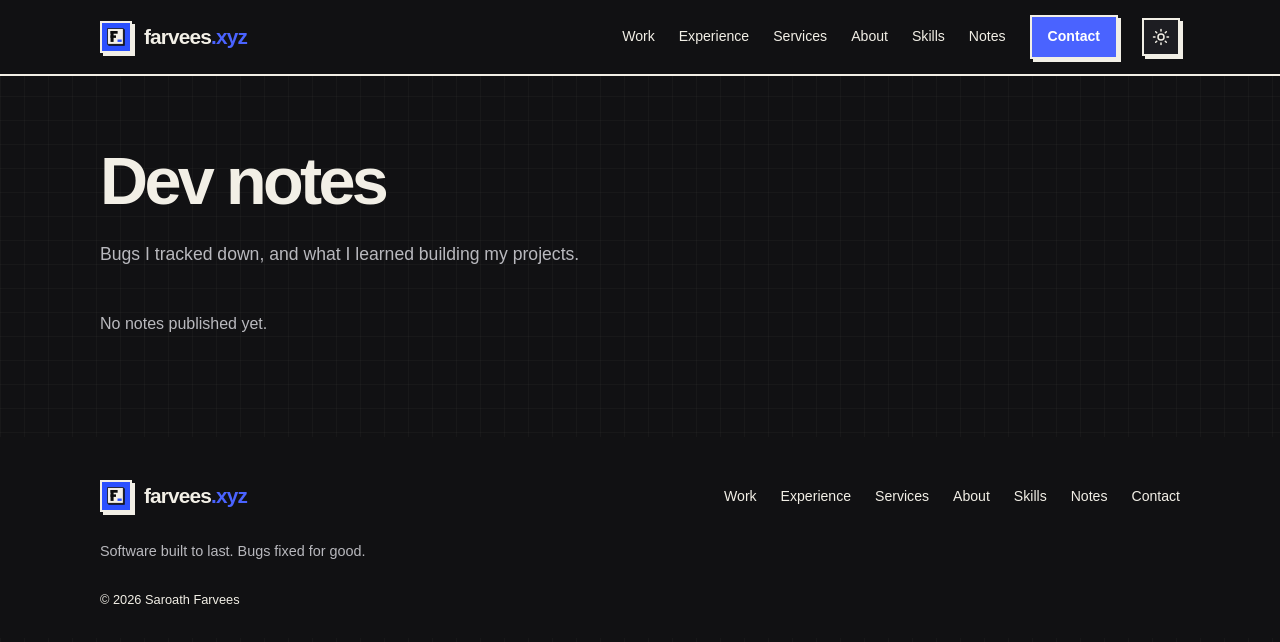
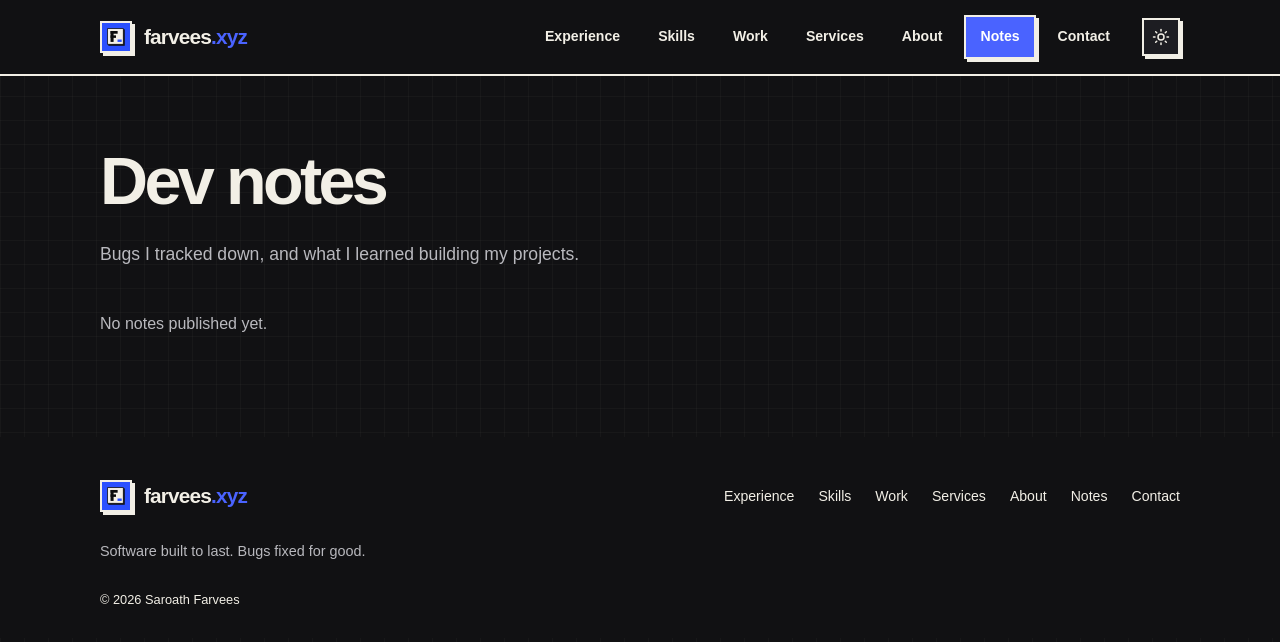
Before and after one commit to mrfarvees-official/portfolio, a Next.js app: page /notes in a window 1280 px wide. Shown: the top 642 px of the page. Built offline with nearby package versions, Linux system fonts and the light colour scheme; no server answers; the database is empty.

Commit message:
feat: new scrolling affect on header

```diff
--- a/app/globals.css
+++ b/app/globals.css
@@ -20,7 +20,7 @@ button,a,input,textarea,select,summary { -webkit-tap-highlight-color:transparent
 :focus-visible { outline:3px solid var(--blue); outline-offset:5px; }
 img { max-width:100%; display:block; }
 .container { width:min(1080px,calc(100% - 64px)); margin-inline:auto; }
-.site-header { border-bottom:var(--line); background:var(--paper); }
+.site-header { position:sticky; top:0; z-index:50; border-bottom:var(--line); background:var(--paper); }
 .header-inner { display:flex; align-items:center; justify-content:space-between; gap:24px; min-height:74px; }
 .brand { display:inline-flex; align-items:center; gap:12px; font-size:1.3rem; font-weight:800; text-decoration:none; white-space:nowrap; letter-spacing:-.04em; }
 .brand em { color:var(--blue); font-style:normal; }
@@ -29,7 +29,7 @@ img { max-width:100%; display:block; }
 nav { display:flex; align-items:center; gap:24px; font-size:.88rem; }
 nav a { text-decoration:none; }
 nav a:hover { text-decoration:underline; text-underline-offset:5px; }
-.nav-contact { background:var(--blue); color:white; border:var(--line); box-shadow:3px 3px 0 var(--ink); padding:8px 16px; font-weight:700; }
+.nav-active { background:var(--blue); color:white; border:var(--line); box-shadow:3px 3px 0 var(--ink); padding:8px 16px; font-weight:700; }
 .section { padding:84px 0; border-bottom:var(--line); }
 .section>.container>h2 { margin-bottom:30px; }
 .section-sand { background:var(--sand); }
@@ -222,7 +222,7 @@ nav a:hover { text-decoration:underline; text-underline-offset:5px; }
   .portrait { width:min(320px,85%); margin:auto; }
   .hero h1 { font-size:2.9rem; }
   .site-header nav { gap:14px; font-size:.8rem; }
-  .nav-contact { padding:5px 10px; }
+  .nav-active { padding:5px 10px; }
   .project-grid { gap:28px; }
   .project-cover { padding:35px 55px; }
   .skill-row { grid-template-columns:1fr; gap:12px; }
@@ -320,3 +320,9 @@ nav a:hover { text-decoration:underline; text-underline-offset:5px; }
 .md-strike { color:var(--md-fence); text-decoration:line-through; }
 .md-fence,.md-hr { color:var(--md-fence); }
 .md-bracket { color:var(--md-bracket); }
+.site-header nav { gap:6px; }
+.site-header nav a { padding:8px 14px; border:2px solid transparent; font-weight:700; transition:background-color .2s,color .2s,box-shadow .2s; }
+.site-header nav a.nav-active { background:var(--blue); color:white; border-color:var(--ink); box-shadow:3px 3px 0 var(--ink); }
+.site-header nav a.nav-active:hover { text-decoration:none; }
+.site-header nav .theme-toggle { margin-left:10px; }
+@media(max-width:760px) { .site-header nav a { padding:5px 8px; } .site-header nav .theme-toggle { margin-left:4px; } }
--- /dev/null
+++ b/src/features/settings/nav-links.tsx
@@ -0,0 +1,41 @@
+"use client";
+import Link from "next/link";
+import { usePathname } from "next/navigation";
+import { useEffect, useState } from "react";
+type Item = { label: string; href: string };
+// "/#work" -> "work"; a page link like "/notes" maps to the home section with the same id (the Dev notes section).
+const idOf = (href: string) => (href.startsWith("/#") ? href.slice(2) : /^\/[a-z-]+$/.test(href) ? href.slice(1) : "");
+// Highlights the nav item whose section is currently under the sticky header (home page), or the current page.
+export function NavLinks({ items }: { items: Item[] }) {
+  const pathname = usePathname();
+  const [active, setActive] = useState("");
+  useEffect(() => {
+    if (pathname !== "/") { setActive(""); return; }
+    const ids = items.map(i => idOf(i.href)).filter(id => document.getElementById(id));
+    let frame = 0;
+    const update = () => {
+      frame = 0;
+      const line = 140;
+      let current = "";
+      let best = -Infinity;
+      for (const id of ids) {
+        const el = document.getElementById(id);
+        if (!el) continue;
+        const top = el.getBoundingClientRect().top;
+        if (top <= line && top > best) { best = top; current = id; }
+      }
+      if (window.innerHeight + window.scrollY >= document.documentElement.scrollHeight - 4) current = ids.at(-1) ?? current;
+      setActive(current);
+    };
+    const onScroll = () => { if (!frame) frame = requestAnimationFrame(update); };
+    update();
+    window.addEventListener("scroll", onScroll, { passive: true });
+    window.addEventListener("resize", onScroll);
+    return () => { window.removeEventListener("scroll", onScroll); window.removeEventListener("resize", onScroll); if (frame) cancelAnimationFrame(frame); };
+  }, [pathname, items]);
+  return <>{items.map(n => {
+    const id = idOf(n.href);
+    const on = pathname === "/" ? !!id && active === id : n.href !== "/" && pathname.startsWith(n.href);
+    return <Link key={n.label} href={n.href} className={on ? "nav-active" : undefined} aria-current={on ? (pathname === "/" ? "location" : "page") : undefined}>{n.label}</Link>;
+  })}</>;
+}
--- a/src/features/settings/queries.ts
+++ b/src/features/settings/queries.ts
@@ -4,6 +4,9 @@ import { db } from "../../db";
 import { settings, socialLinks } from "../../db/schema";
 import { defaults, type Settings } from "../../lib/settings";
 import { asc, eq } from "drizzle-orm";
+// Home page section order; nav items follow it so the header reads top to bottom like the page.
+const PAGE_ORDER = ["experience", "skills", "work", "services", "about", "notes", "contact"];
+const pagePosition = (href: string) => { const i = PAGE_ORDER.indexOf(href.split(/[#/]/).filter(Boolean).at(-1) ?? ""); return i < 0 ? PAGE_ORDER.length : i; };
 export async function getSettings(): Promise<Settings> {
   await connection();
   const out = structuredClone(defaults);
@@ -14,6 +17,7 @@ export async function getSettings(): Promise<Settings> {
   for (const row of settingRows) {
     if (Object.hasOwn(out, row.key) && row.value && typeof row.value === "object") Object.assign(out[row.key as keyof Settings], row.value);
   }
+  out.site.nav = out.site.nav.map((item, i) => ({ item, i })).sort((a, b) => pagePosition(a.item.href) - pagePosition(b.item.href) || a.i - b.i).map(({ item }) => item);
   out.site.socials = socials.map(({ name, label, href }) => ({ name, label, href }));
   return out;
 }
--- a/src/features/settings/site-shell.tsx
+++ b/src/features/settings/site-shell.tsx
@@ -1,6 +1,7 @@
 import Link from "next/link";
 import { connection } from "next/server";
 import { techIcon } from "../../components/tech-icons";
+import { NavLinks } from "./nav-links";
 import { ThemeToggle } from "./theme-toggle";
 import type { Settings } from "../../lib/settings";
 function SocialIcon({ name, label }: { name: string; label: string }) {
@@ -16,7 +17,7 @@ function Brand({ site }: { site: Settings["site"] }) {
   );
 }
 export function SiteHeader({ site }: { site: Settings["site"] }) {
-  return <header className="site-header"><div className="container header-inner"><Brand site={site}/><nav aria-label="Main navigation">{site.nav.map(n => <Link className={n.href.endsWith("#contact") ? "nav-contact" : ""} key={n.label} href={n.href}>{n.label}</Link>)}<ThemeToggle/></nav></div></header>;
+  return <header className="site-header"><div className="container header-inner"><Brand site={site}/><nav aria-label="Main navigation"><NavLinks items={site.nav}/><ThemeToggle/></nav></div></header>;
 }
 export async function SiteFooter({ site }: { site: Settings["site"] }) {
   await connection();
--- a/src/lib/settings.ts
+++ b/src/lib/settings.ts
@@ -41,11 +41,11 @@ export const defaults: Settings = {
     brandAccent: ".xyz",
     tagline: "Software built to last. Bugs fixed for good.",
     nav: [
+      { label: "Experience", href: "/#experience" },
+      { label: "Skills", href: "/#skills" },
       { label: "Work", href: "/#work" },
-      { label: "Experience", href: "/#experience" },
       { label: "Services", href: "/#services" },
       { label: "About", href: "/#about" },
-      { label: "Skills", href: "/#skills" },
       { label: "Notes", href: "/notes" },
       { label: "Contact", href: "/#contact" },
     ],
```
